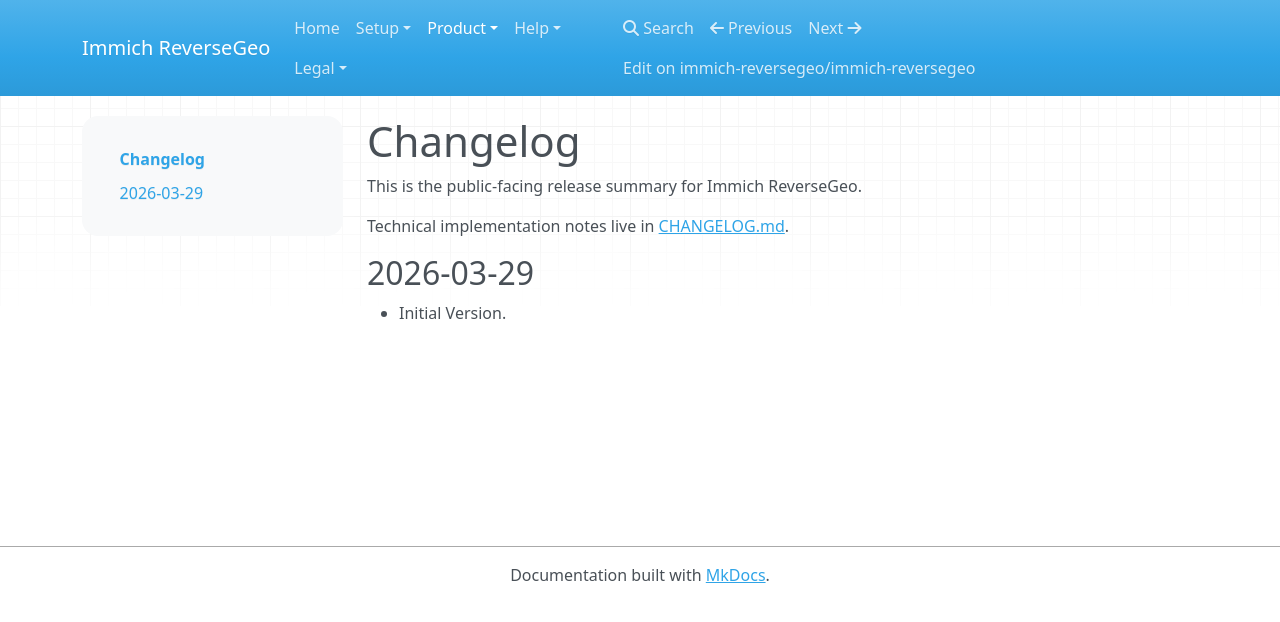
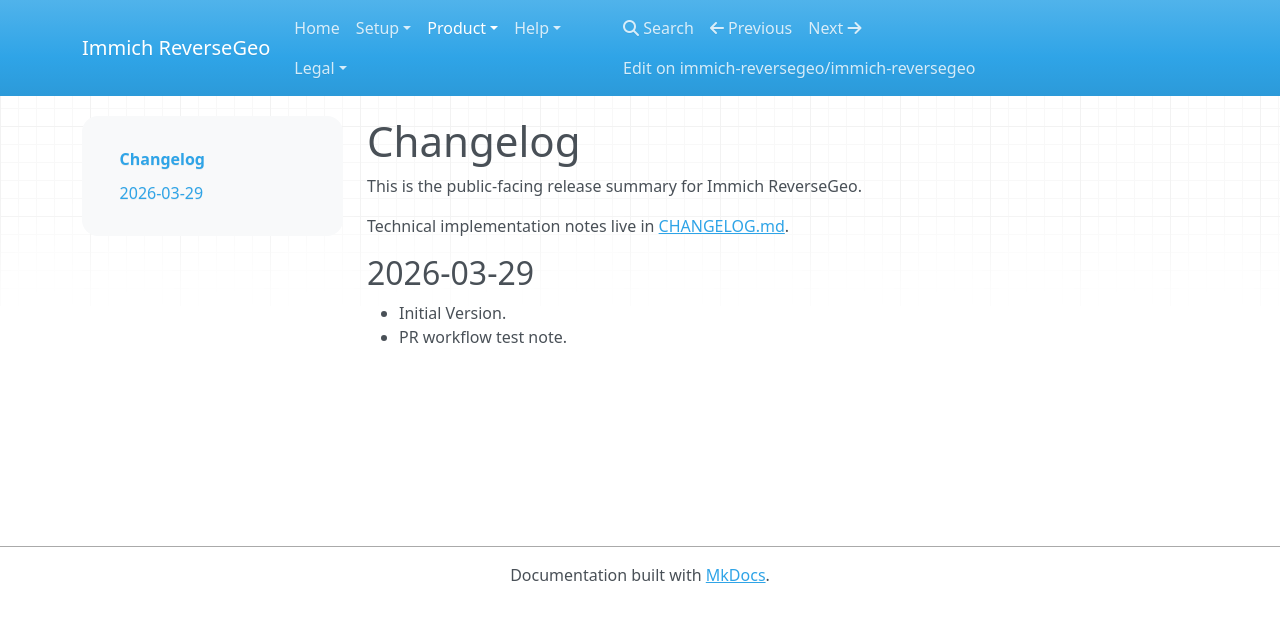
Before and after one commit to immich-reversegeo/immich-reversegeo, an MkDocs documentation site: the page built from docs/website/changelog.md, in a window 1280 px wide. Shown: the top 622 px of the page. Built offline with MkDocs 1.6.1, drawn with Linux system fonts in a browser that asks for light colours; nearby versions of some CDN libraries.

Commit message:
docs: add PR workflow test note

```diff
--- a/docs/website/changelog.md
+++ b/docs/website/changelog.md
@@ -11,3 +11,4 @@ Technical implementation notes live in [CHANGELOG.md](https://github.com/immich-
 ## 2026-03-29
 
 - Initial Version.
+- PR workflow test note.
```
